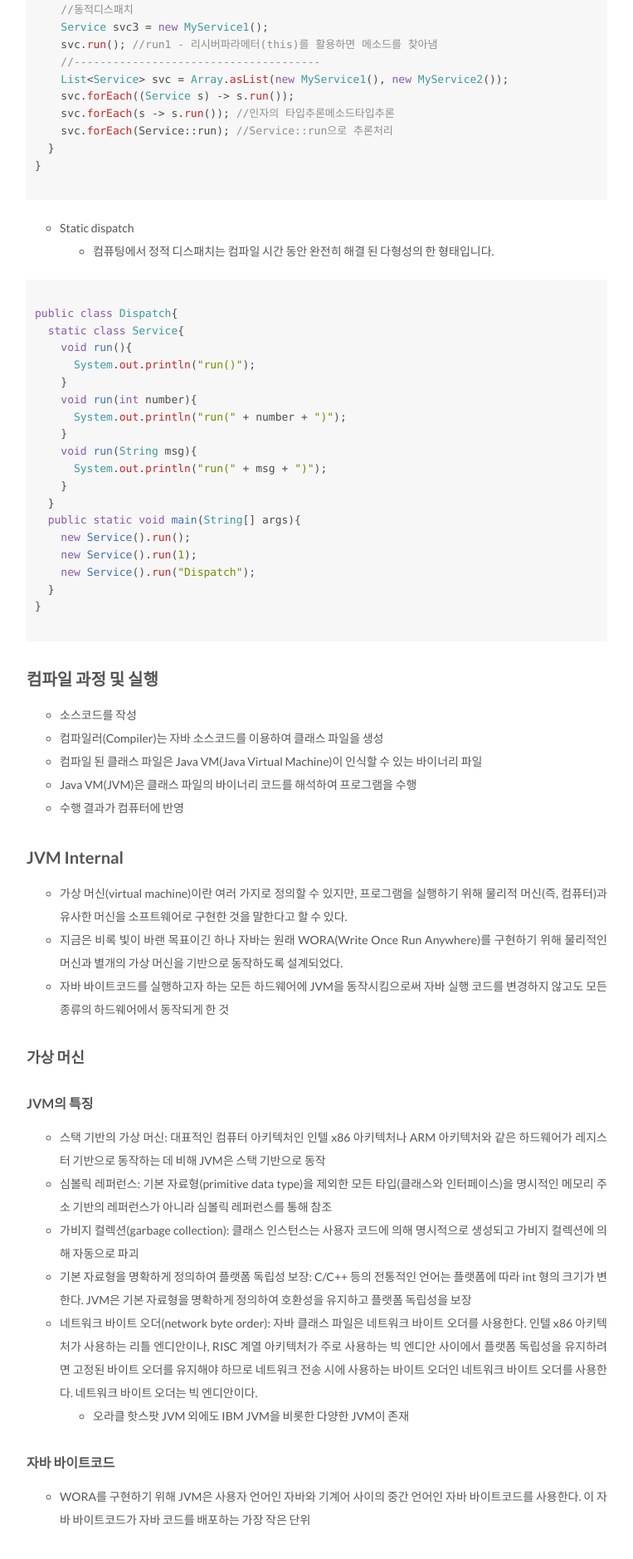
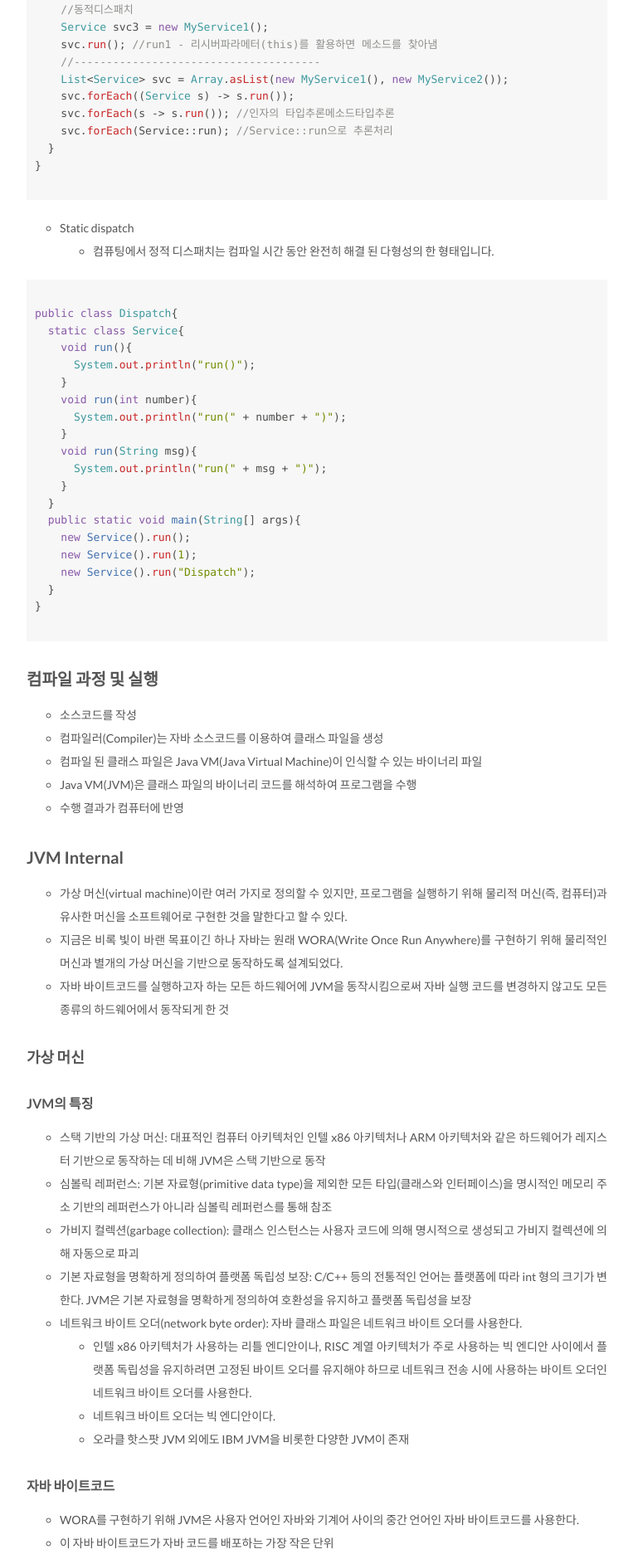
Before and after one commit to csj4032/csj4032.github.io, a Jekyll site: the page built from _posts/2018-02-19-Java_Developer_Interview.md, in a window 1280 px wide. Shown: the part 2866-4745 px from the top of the page at 83% size, without its empty margins (258-1021 px from the left). Built offline with Jekyll 4.4.1, drawn with Linux system fonts in a browser that asks for light colours; some of the changed text lies outside the part shown.

```diff
--- a/_posts/2018-02-19-Java_Developer_Interview.md
+++ b/_posts/2018-02-19-Java_Developer_Interview.md
@@ -154,11 +154,14 @@ public class Dispatch{
 * 심볼릭 레퍼런스: 기본 자료형(primitive data type)을 제외한 모든 타입(클래스와 인터페이스)을 명시적인 메모리 주소 기반의 레퍼런스가 아니라 심볼릭 레퍼런스를 통해 참조
 * 가비지 컬렉션(garbage collection): 클래스 인스턴스는 사용자 코드에 의해 명시적으로 생성되고 가비지 컬렉션에 의해 자동으로 파괴
 * 기본 자료형을 명확하게 정의하여 플랫폼 독립성 보장: C/C++ 등의 전통적인 언어는 플랫폼에 따라 int 형의 크기가 변한다. JVM은 기본 자료형을 명확하게 정의하여 호환성을 유지하고 플랫폼 독립성을 보장
-* 네트워크 바이트 오더(network byte order): 자바 클래스 파일은 네트워크 바이트 오더를 사용한다. 인텔 x86 아키텍처가 사용하는 리틀 엔디안이나, RISC 계열 아키텍처가 주로 사용하는 빅 엔디안 사이에서 플랫폼 독립성을 유지하려면 고정된 바이트 오더를 유지해야 하므로 네트워크 전송 시에 사용하는 바이트 오더인 네트워크 바이트 오더를 사용한다. 네트워크 바이트 오더는 빅 엔디안이다.
+* 네트워크 바이트 오더(network byte order): 자바 클래스 파일은 네트워크 바이트 오더를 사용한다.
+  * 인텔 x86 아키텍처가 사용하는 리틀 엔디안이나, RISC 계열 아키텍처가 주로 사용하는 빅 엔디안 사이에서 플랫폼 독립성을 유지하려면 고정된 바이트 오더를 유지해야 하므로 네트워크 전송 시에 사용하는 바이트 오더인 네트워크 바이트 오더를 사용한다.
+  * 네트워크 바이트 오더는 빅 엔디안이다.
   * 오라클 핫스팟 JVM 외에도 IBM JVM을 비롯한 다양한 JVM이 존재
 
 #### 자바 바이트코드
-* WORA를 구현하기 위해 JVM은 사용자 언어인 자바와 기계어 사이의 중간 언어인 자바 바이트코드를 사용한다. 이 자바 바이트코드가 자바 코드를 배포하는 가장 작은 단위
+* WORA를 구현하기 위해 JVM은 사용자 언어인 자바와 기계어 사이의 중간 언어인 자바 바이트코드를 사용한다.
+* 이 자바 바이트코드가 자바 코드를 배포하는 가장 작은 단위
 
 #### JVM 구조
 
```
Also changed, not shown: other parts of _posts/2018-02-19-Java_Developer_Interview.md (+10 -0 lines).
